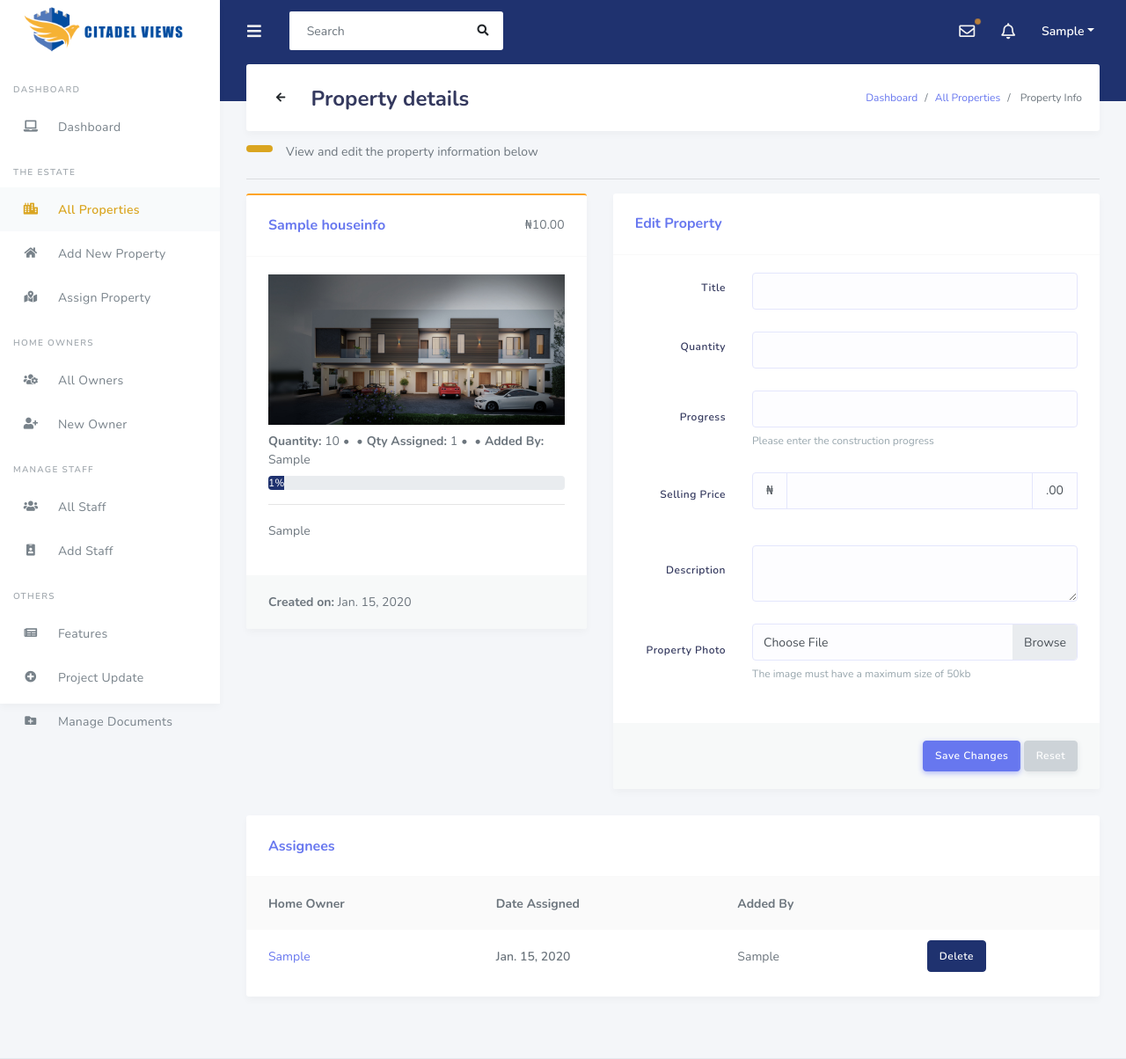
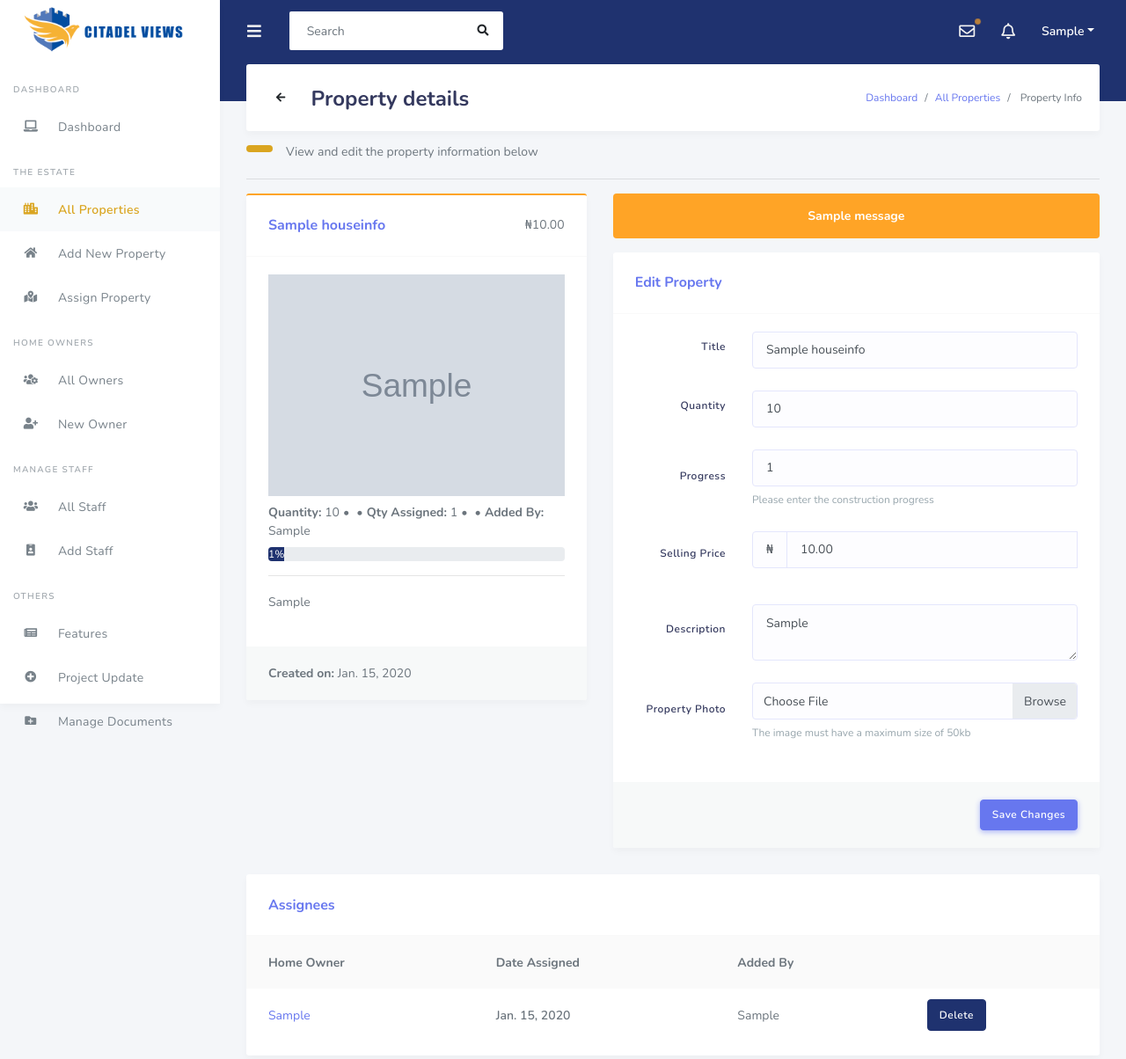
Before and after one commit to Onwuagba/cve, a Django app: page /property-info/1/ in a window 1280 px wide. Shown: the top 1204 px of the page at 88% size. Run offline with Django 3.2, Linux system fonts and the light colour scheme; a user stored in the database is signed in; tables that the repository leaves empty hold one stand-in row (values such as "Sample post"); grey boxes marked "Sample" are stand-in pictures; one stand-in notice (Sample message) is shown; some libraries are stand-ins or nearby versions.

Commit message:
fix: edit property

```diff
--- a/cvapp/views.py
+++ b/cvapp/views.py
@@ -240,13 +240,13 @@ def addProp(request):
             progress = request.POST.get('progress')
             cost = request.POST.get('cost')
             description = request.POST.get('description')
-            img = request.POST.get('image')
+            img = request.FILES['image']
             context = {
                 'title':title,
                 'quantity':quantity,
                 'progress':progress,
                 'cost':cost,
-                # 'img':img,
+                'img':img,
                 'page':'Add Property'
             }
             if HouseInfo.objects.filter(title=title).exists():
@@ -428,16 +428,49 @@ def allPUpdate(request):
 @confirm_staff
 def propInfo(request, id):
     # current_user = request.user
-    if request.method == 'POST':
-        prop_id = get_object_or_404(User, id=id)
-        context = {
-            'page': 'Property Info',
-        }
-        return render(request, "user/property-info.html", context)
-    else:
-        try:
-            house_info = HouseInfo.objects.get(house_id=id)
-            assigned_to = UserHouse.objects.filter(home_id=id)
+    try:
+        house_info = HouseInfo.objects.get(house_id=id)
+        assigned_to = UserHouse.objects.filter(home_id=id)
+        if request.method == 'POST':
+            title = request.POST.get('title')
+            quantity = request.POST.get('quantity')
+            progress = request.POST.get('progress')
+            cost = request.POST.get('cost')
+            description = request.POST.get('description')
+            img = request.FILES['prop_image']
+            context = {
+                'page':'Property Info',
+                'title':title,
+                'quantity':quantity,
+                'progress':progress,
+                'cost':cost,
+                'description': description,
+                'assigned_to': assigned_to,
+                'assigned_count': assigned_to.count()
+            }
+            #prevent user from changing title to an already existing property title
+            if HouseInfo.objects.filter(title=title).exclude(house_id=id).exists():
+                messages.info(request, 'Property title already exists')
+                return render(request, "user/property-info.html", context)
+            else:
+                new_house = HouseInfo.objects.get(house_id=id)
+
+                new_house.title=title
+                new_house.progress=progress
+                new_house.quantity=quantity
+                new_house.cost=cost
+                new_house.desription=description
+                new_house.images=img
+                new_house.save()
+                context = {
+                    'success': 'House edited successfully',
+                    'page':'Property Info',
+                    'house': new_house,
+                    'assigned_to': assigned_to,
+                    'assigned_count': assigned_to.count()
+                }
+                return render(request, "user/property-info.html", context)
+        else:
             context = {
                 'page': 'Property Info',
                 'house': house_info,
@@ -445,7 +478,7 @@ def propInfo(request, id):
                 'assigned_count': assigned_to.count()
             }
             return render(request, "user/property-info.html", context)
-        except ObjectDoesNotExist:
+    except ObjectDoesNotExist:
             messages.error(request, 'Suspicious activity detected')
             return redirect("cvapp:logout")
 
--- a/cve/settings.py
+++ b/cve/settings.py
@@ -154,7 +154,6 @@ STATIC_URL = '/static/'
 
 STATICFILES_DIRS = [
     BASE_DIR / 'static',
-    'cvapp/static/',
 ]
 STATICFILES_STORAGE = 'whitenoise.storage.CompressedManifestStaticFilesStorage'
 
--- a/templates/user/add-property.html
+++ b/templates/user/add-property.html
@@ -49,7 +49,7 @@
                       </div>
                     {% endif %}
 
-                    <form action="{% url 'cvapp:addProp'%}" method="POST" class="wizard-content mt-2 needs-validation" novalidate="">
+                    <form action="{% url 'cvapp:addProp'%}" method="POST" class="wizard-content mt-2 needs-validation" novalidate="" enctype="multipart/form-data">
                       {% csrf_token %}
                       <div class="wizard-pane">
                         <div class="form-group row align-items-center">
--- a/templates/user/property-info.html
+++ b/templates/user/property-info.html
@@ -40,7 +40,7 @@
                     <div class="chocolat-parent">
                       <!-- <a href="{% static '/img/login-bg1.jpg' %}" title="Just an example"> -->
                         <div data-crop-image="">
-                          <img alt="image" src="{% static '/img/login-bg1.jpg' %}" class="img-fluid">
+                          <img alt="{{ house.title }}" src="{{ house.images.url }}" class="img-fluid">
                         </div>
                       <!-- </a> -->
                     </div>
@@ -59,7 +59,18 @@
                 </div>
               </div>
               <div class="col-md-7">
-                <form id="setting-form" action="{% url 'cvapp:addProp'%}" method="POST" novalidate="">
+                {% if messages %}
+                  {% for message in messages %}
+                    <div class="alert alert-warning text-center" role="alert">
+                      <b>{{ message }}</b>
+                    </div>
+                  {% endfor %}
+                {% elif success %}
+                  <div class="alert alert-success text-center" role="alert">
+                    {{ success }}
+                  </div>
+                {% endif %}
+                <form id="setting-form" action="{% url 'cvapp:propInfo' id=house.house_id %}" method="POST" class="wizard-content mt-2 needs-validation" novalidate="" enctype="multipart/form-data">
                   {% csrf_token %}
                   <div class="card" id="settings-card">
                     <div class="card-header">
@@ -69,7 +80,7 @@
                       <div class="form-group row align-items-center">
                         <label for="site-title" class="form-control-label col-sm-3 text-md-right"> Title</label>
                         <div class="col-sm-6 col-md-9">
-                          <input type="text" name="title" class="form-control" id="site-title" required value="{{ title }}">
+                          <input type="text" name="title" class="form-control" id="site-title" required value="{%if title %}{{ title }}{% else %}{{ house.title }}{% endif %}">
                           <div class="invalid-feedback">
                             Please enter a title
                           </div>
@@ -79,7 +90,7 @@
                         <label for="site-title" class="form-control-label col-sm-3 text-md-right"> Quantity</label>
                         <div class="col-sm-6 col-md-9">
                           <input type="number" name="quantity" class="form-control" required min="1"  oninput="this.value =
-                            !!this.value && Math.abs(this.value) >= 0 ? Math.abs(this.value) : null" value="{{ quantity }}">
+                            !!this.value && Math.abs(this.value) >= 0 ? Math.abs(this.value) : null" value="{%if quantity %}{{ quantity}}{% else %}{{ house.quantity }}{% endif %}">
                           <div class="invalid-feedback">
                             Please enter a valid number
                           </div>
@@ -90,7 +101,7 @@
                         <label for="site-title" class="form-control-label col-sm-3 text-md-right"> Progress</label>
                         <div class="col-sm-6 col-md-9">
                           <input type="number" name="progress" class="form-control" required="" min="0" max="100" oninput="this.value =
-                            !!this.value && Math.abs(this.value) >= 0 &&Math.abs(this.value) <= 100 ? Math.abs(this.value) : null" value="{{ progress }}">
+                            !!this.value && Math.abs(this.value) >= 0 &&Math.abs(this.value) <= 100 ? Math.abs(this.value) : null" value="{%if progress %}{{ progress }}{% else %}{{ house.progress }}{% endif %}">
                           <div class="invalid-feedback">
                             Please enter a number
                           </div>
@@ -107,10 +118,7 @@
                               <span class="input-group-text">&#8358;</span>
                             </div>
                             <input type="num" name="cost" class="form-control" aria-label="Amount" oninput="this.value =
-                            !!this.value && Math.abs(this.value) >= 0 ? Math.abs(this.value) : null" value="{{ cost }}">
-                            <div class="input-group-append">
-                              <span class="input-group-text">.00</span>
-                            </div>
+                            !!this.value && Math.abs(this.value) >= 0 ? Math.abs(this.value) : null" value="{%if cost %}{{ cost }}{% else %}{{ house.cost }}{% endif %}">
                             <div class="invalid-feedback">
                               Please enter a price range
                             </div>
@@ -120,14 +128,14 @@
                       <div class="form-group row align-items-center">
                         <label for="site-description" class="form-control-label col-sm-3 text-md-right">Description</label>
                         <div class="col-sm-6 col-md-9">
-                          <textarea class="form-control" name="site_description" id="site-description"></textarea>
+                          <textarea class="form-control" name="description" id="description">{%if description %}{{ description }}{% else %}{{ house.desription }}{% endif %}</textarea>
                         </div>
                       </div>
                       <div class="form-group row align-items-center">
                         <label class="form-control-label col-sm-3 text-md-right">Property Photo</label>
                         <div class="col-sm-6 col-md-9">
                           <div class="custom-file">
-                            <input type="file" name="site_logo" class="custom-file-input" id="site-logo">
+                            <input type="file" name="prop_image" class="custom-file-input" accept="image/*" >
                             <label class="custom-file-label">Choose File</label>
                           </div>
                           <div class="form-text text-muted">The image must have a maximum size of 50kb</div>
@@ -136,7 +144,6 @@
                     </div>
                     <div class="card-footer bg-whitesmoke text-md-right">
                       <button class="btn btn-primary" id="save-btn">Save Changes</button>
-                      <button class="btn btn-secondary" type="button">Reset</button>
                     </div>
                   </div>
                 </form>
```
Also changed, not shown: cvapp/admin.py (+4 -6 lines).
